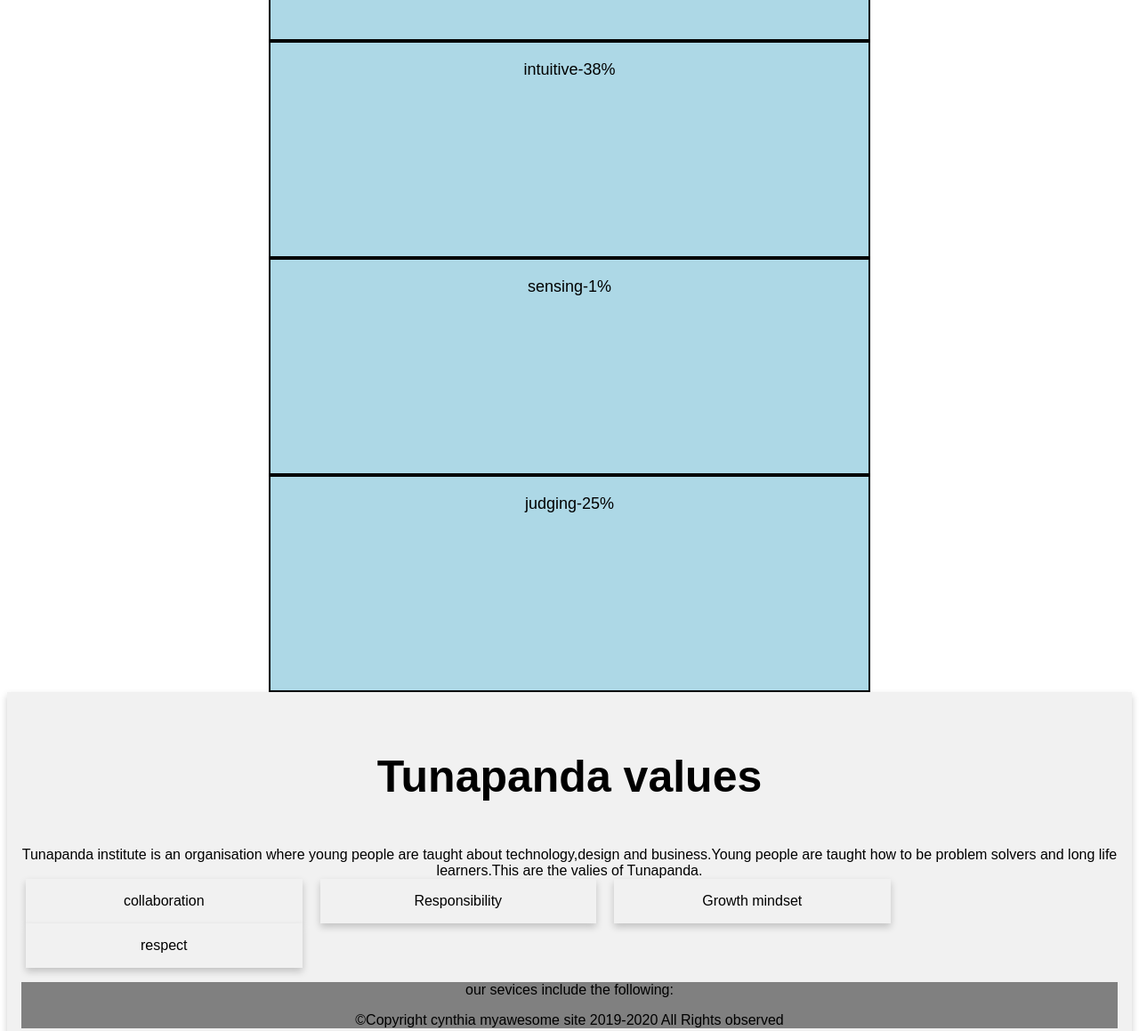
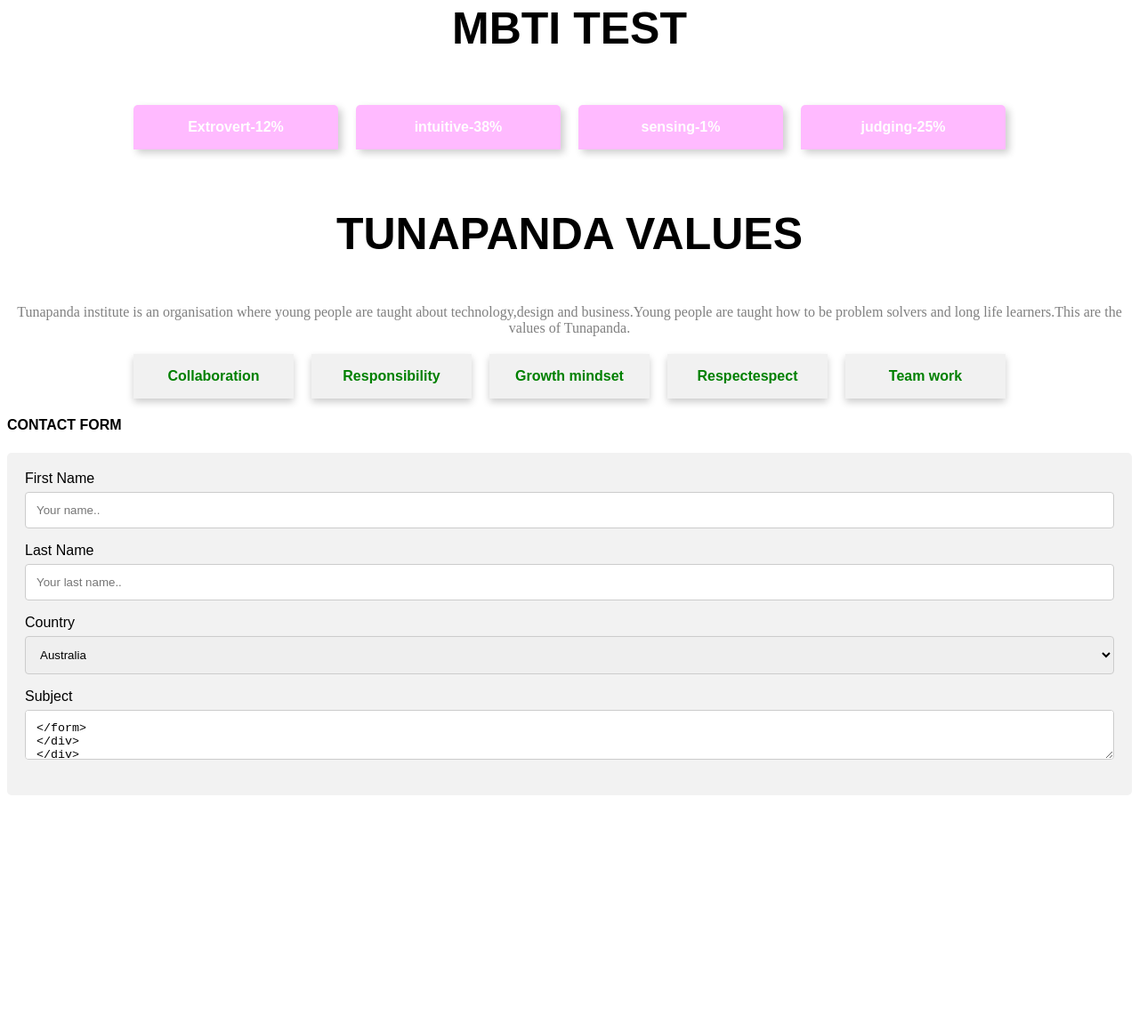
Before and after one commit to cynthiakhavayi/web-project, a plain HTML site: page index.html in a window 1280 px wide. Shown: the part 1260-2419 px from the top of the page at 89% size. After the commit the page ends 2162 px from the top, so only its background shows below. Drawn offline with Linux system fonts and the light colour scheme.

Commit message:
made changes in the banner,contact page,MBTI test and tunapanda values

```diff
--- a/index.html
+++ b/index.html
@@ -6,35 +6,47 @@
 </head>
 <body>
 <div class="topnav">
-<a href="#CAREER STATEMENT">CAREER STATEMENT</a>
-<a href="#MBTI TEST">MBTI TEST</a>
-<a href="#PITCH">PITCH</a>
-<a href="#LINKEDIN">LINKEDIN</a>
-<a href="FACEBOOK">FACEBOOK</a>
+<a href="#career-statement">CAREER STATEMENT</a>
+<a href="#mbti">MBTI TEST</a>
+<a href="#TUNAPANDA VALUES">TUNAPANDA VALUES</a>
 <a href="GITHUB">GITHUB</a>
 <a href="CONTACT">CONTACT</a>
 </div>
 <section>
 <div class="main">
+
 </div>
 </section>
-<div>
-<h1><strong>career statement</strong></h1>
-<p class="cynthia">Am cynthia khavayi currently an apprentice at Tunapanda Instute.Am advancing in web development.Since I was  young I loved technology and I have passion in it.Hardwork is what defines me because in this cruel word nothing will look for you unless you look for it. Working hard to achieve your goals takes quite sometime.I will only achieve if am hardworking and determined.</p>
+<h1><strong>CAREER STATEMENT</strong></h1>
+<div id="career-statement" class="cynthia">
+<p>Am cynthia khavayi currently an apprentice at Tunapanda Instute.Am advancing in web development.Since I was  young I loved technology and I have passion in it.Hardwork is what defines me because in this cruel word nothing will look for you  unless you work for it.I want to be both fronted and backened developer in two years time and in five years time I want to have my own company teaching young people about technology.</p>
 </div>
-<div>
-<h2>MBTI test</h2>
-<p class="cynthia">Extrovert-12%</p>
-<p class="cynthia">intuitive-38%</p>
-<p class="cynthia">sensing-1%</p>
-<p class="cynthia">judging-25%</p>
+<div class="zack">
+<h2>MBTI TEST</h2>
 </div>
-<div class="card">
-<h3>Tunapanda values</h3>
-<p2>Tunapanda institute is an organisation where young people are taught about technology,design and business.Young people are taught how to be problem solvers and long life learners.This are the valies of Tunapanda.</p2>
+<div id="mbti" class="rowone">
+<div class="columnone">
+<p class="cardian">Extrovert-12%</p>
+</div>
+<div class="columnone">
+<p class="cardian">intuitive-38%</p>
+</div>
+<div class="columnone">
+<p class="cardian">sensing-1%</p>
+</div>
+<div class="columnone">
+<p class="cardian">judging-25%</p>
+</div>
+</div>
+<div class="section">
+<h3>TUNAPANDA VALUES</h3>
+<div id="tunapanda values"class="mercy">
+<p>Tunapanda institute is an organisation where young people are taught about technology,design and business.Young people are taught how to be problem solvers and long life learners.This are the values of Tunapanda.
+</p>
+</div>
 <div class="row">
-<div class="column">
-    <div class="card">collaboration</div>
+  <div class="column">
+    <div class="card">Collaboration</div>
   </div>
   <div class="column">
     <div class="card">Responsibility</div>
@@ -43,12 +55,33 @@
     <div class="card">Growth mindset</div>
   </div>
   <div class="column">
-    <div class="card">respect</div>
+    <div class="card">Respectespect</div>
+  </div>
+  <div class="column">
+    <div class="card">Team work</div>
   </div>
 </div>
-<div class="footer">
-<p>our sevices include the following:</p>
-<p>&copy;Copyright cynthia myawesome site 2019-2020 All Rights observed</p>
+<h4>CONTACT FORM</h4>
+<div class="container">
+  <form action="action_page.php">
+
+    <label for="fname">First Name</label>
+    <input type="text" id="fname" name="firstname" placeholder="Your name..">
+
+    <label for="lname">Last Name</label>
+    <input type="text" id="lname" name="lastname" placeholder="Your last name..">
+
+    <label for="country">Country</label>
+    <select id="country" name="country">
+      <option value="australia">Australia</option>
+      <option value="canada">Canada</option>
+      <option value="usa">USA</option>
+    </select>
+
+    <label for="subject">Subject</label>
+    <textarea id="subject" name="subject" placeholder="Write something..">
+</form>
+</div>
 </div>
 </body>
 </html>
--- a/style.css
+++ b/style.css
@@ -1,3 +1,7 @@
+html{
+scroll-behavior:smooth;
+}
+
 .topnav{
 background-color:#333;
 overflow:hidden;
@@ -18,8 +22,8 @@ background-color:#4CAF50;
 color:white;
 }
 .main{
-height :500px;
-background-image:url(cynthia.jpeg);
+height :800px;
+background-image: linear-gradient(rgba(0, 0, 0, 0.4), rgba(0, 0, 0, 0.4)), url(./background.jpg);
 background-size:cover;
 background-repeat:no-repeat;
 background-position:center;
@@ -39,33 +43,23 @@ border-style:solid;
 border-width:2px;
 background-color:lightblue;
 height:200px;
-width:50%;
+width:80%;
 padding: 20px;
 margin: auto;
+border-radius: 10px 10px 0 0;
 }
-h2{
-text-align:center;
-font-size:50px;
+.cynthia-two p{
+width: 1000px;
+border: 1px solid black;;
+
 }
+
 .footer{
 text-align: center;
-background: grey;
 }
 h3{
 text-align:center;
 font-size:50px;
-p2{
-text-justify:center;
-text-align:center;
-font-size:18px;
-border-style:solid;
-border-width:2px;
-background-color:green;
-height:200px;
-width:50px;
-padding:20px;
-margin:auto;
-}
  box-sizing: border-box;
 }
 
@@ -81,7 +75,12 @@ body {
 }
 
 
-.row {margin: 0 -5px;}
+.row {
+margin:  auto;
+display: flex;
+width: 1000px;
+margin-top:  20px;
+}
 
 
 .row:after {
@@ -89,11 +88,44 @@ body {
   display: table;
   clear: both;
 }
+.rowone {
+margin:  auto;
+display: flex;
+width: 1000px;
+margin-top:  20px;
+}
+.columnone{
+  float: left;
+  width: 25%;
+  padding: 0 10px;
+}
+.zack h2{
+text-align: center;
+font-size: 50px;
+}
+.section p{
+text-align: center;
+font-family: "Times New Roman", Times, serif;
+color:  rgba(0, 0, 0, 0.5);
 
+}
+
+
+.cardian {
+  box-shadow: 4px 4px 8px 0 rgba(0, 0, 0, 0.2);
+  border-radius: 5px 5px 0 0;
+  color: white;
+  font-weight: bold;
+  padding: 16px;
+  text-align: center;
+  background-color: rgba(255, 28, 255, 0.3);
+}
 
 .card {
   box-shadow: 0 4px 8px 0 rgba(0, 0, 0, 0.2);
   padding: 16px;
+  color: green;
+  font-weight: bold;
   text-align: center;
   background-color: #f1f1f1;
 }
@@ -105,3 +137,31 @@ body {
     margin-bottom: 20px;
   }
 }
+input[type=text], select, textarea {
+  width: 100%;
+  padding: 12px;
+  border: 1px solid #ccc;
+  border-radius: 4px;
+  box-sizing: border-box;
+  margin-top: 6px;
+  margin-bottom: 16px;
+  resize: vertical
+ }
+input[type=submit] {
+  background-color: #4CAF50;
+  color: white;
+  padding: 12px 20px;
+  border: none;
+  border-radius: 4px;
+  cursor: pointer
+}
+
+nput[type=submit]:hover {
+  background-color: #45a049;
+}
+
+.container {
+  border-radius: 5px;
+  background-color: #f2f2f2;
+  padding: 20px;
+}
```
Also changed, not shown: contact.html (+28 -24 lines), 2 other files.
